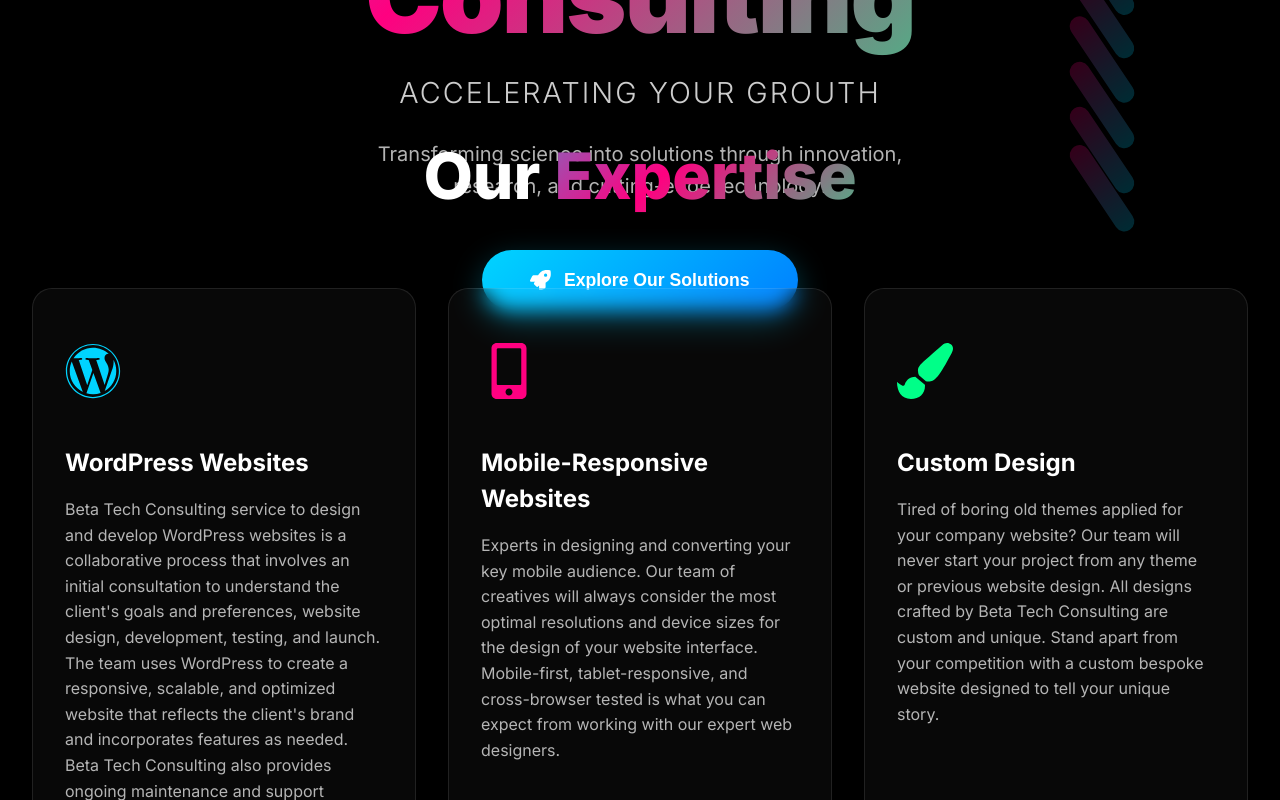
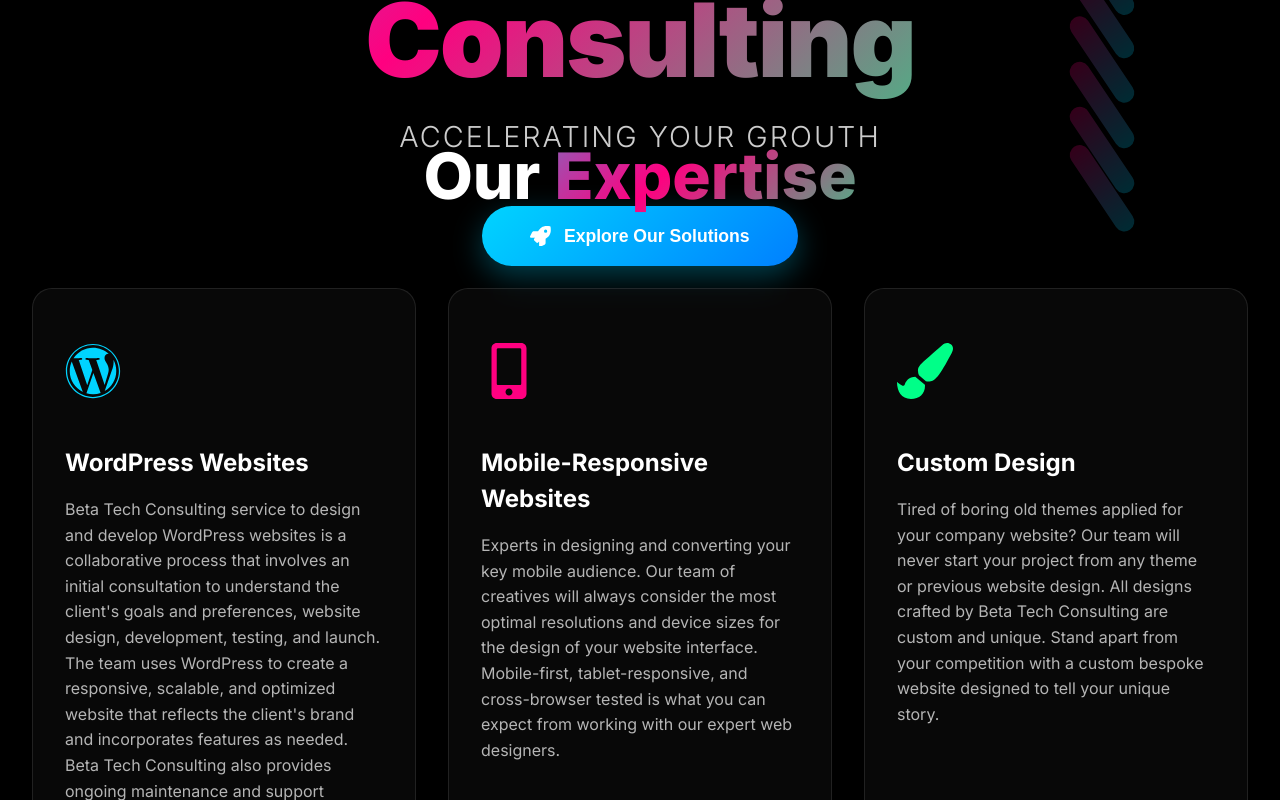
Before and after one commit to Elvisi22/betatech, a React (Vite) app: page / in a window 1280 px wide. Shown: the part 800-1600 px from the top of the page. Built offline with nearby package versions, Linux system fonts and the light colour scheme.

Commit message:
Update footer tagline for improved messaging clarity

```diff
--- a/src/App.jsx
+++ b/src/App.jsx
@@ -200,7 +200,7 @@ function App() {
             animate={{ opacity: 1 }}
             transition={{ delay: 0.9, duration: 0.8 }}
           >
-            <p>Transforming science into solutions through innovation, research, and cutting-edge technology.</p>
+
           </motion.div>
 
           <motion.button
@@ -421,7 +421,7 @@ function App() {
         >
           <div className="footer-section">
             <h3>Beta Tech Consulting</h3>
-            <p>Innovating for a better tomorrow through advanced technology consulting solutions.</p>
+            <p>Accelerating your grouth.</p>
           </div>
 
           <div className="footer-section">
```
